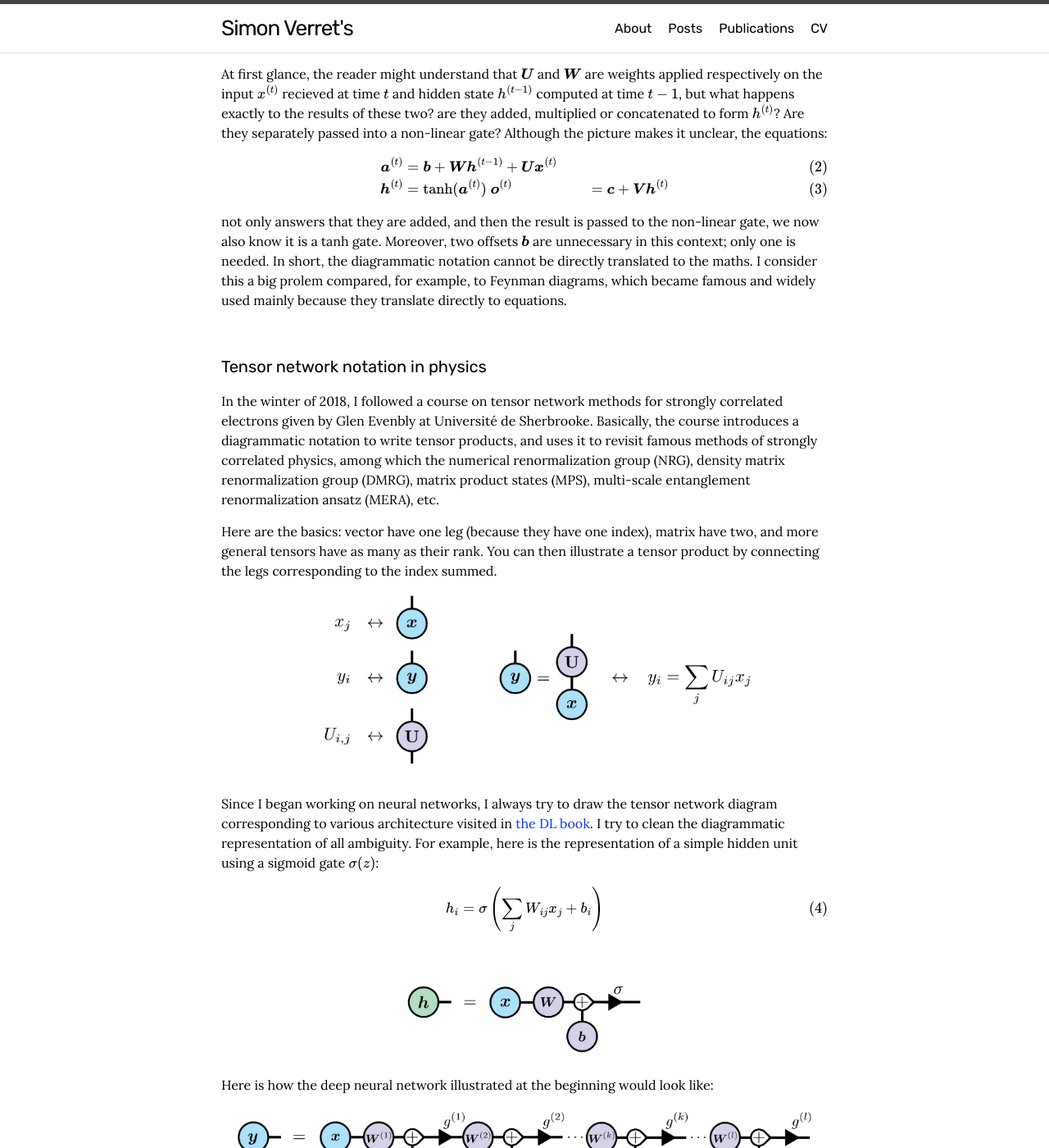
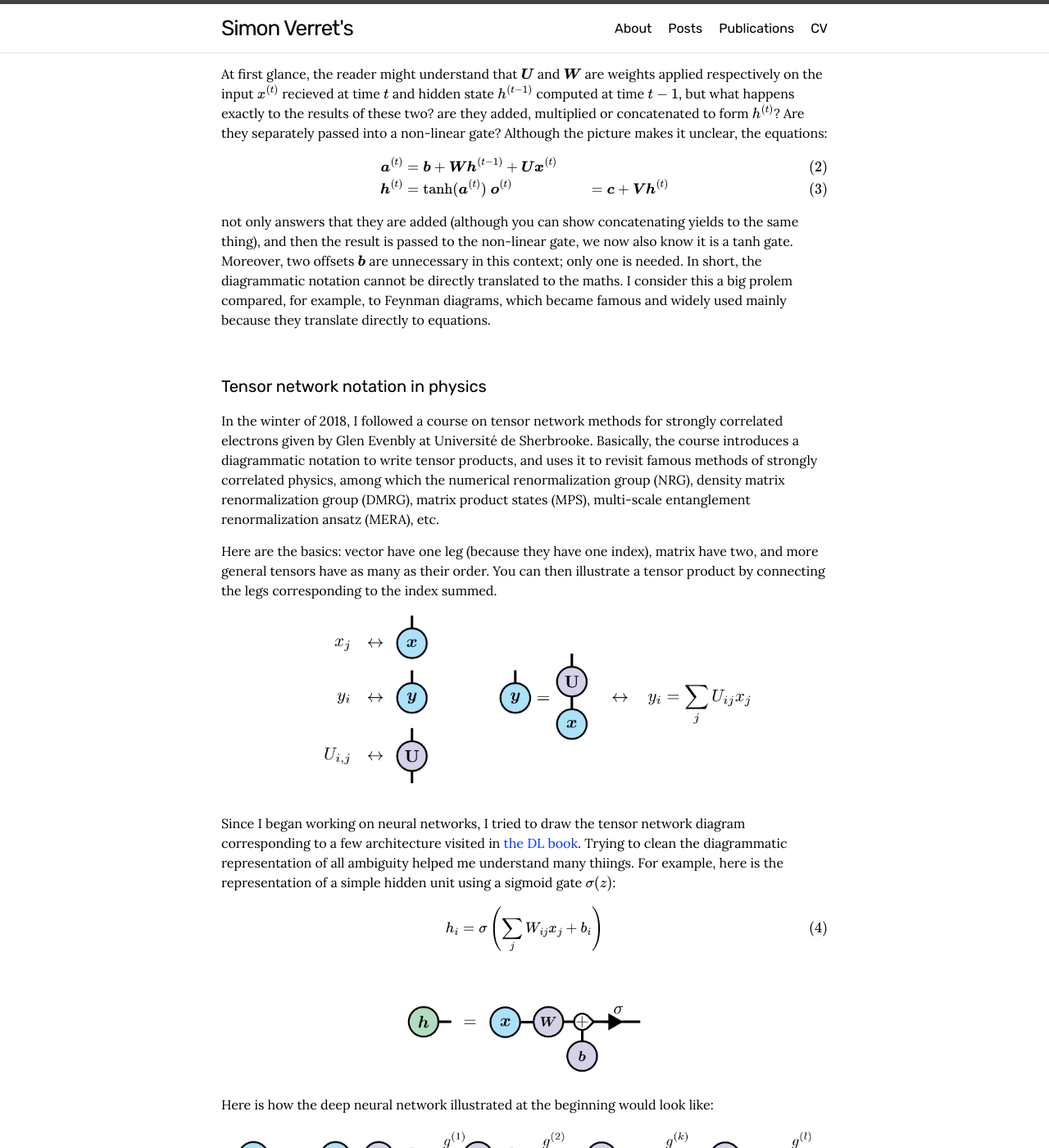
Before and after one commit to simonverret/simonverret.github.io, a Jekyll site: the page built from _posts/2019-02-16-tensor-network-diagrams-of-typical-neural-network.md, in a window 1280 px wide and 1400 px high, scrolled down 999 px. Shown: the whole window at 82% size. Built offline with Jekyll 4.4.1, drawn with Linux system fonts in a browser that asks for light colours; some web fonts are replaced; formulas are drawn with MathJax 3; comment, search, counter and statistics services are not loaded; some of the changed text lies outside the part shown.

Commit message:
slight update to the tensor network post

```diff
--- a/_posts/2019-02-16-tensor-network-diagrams-of-typical-neural-network.md
+++ b/_posts/2019-02-16-tensor-network-diagrams-of-typical-neural-network.md
@@ -36,7 +36,7 @@ At first glance, the reader might understand that $\vec U$ and $\vec W$ are weig
 \vec h^{(t)} &= \tanh(\vec a^{(t)})\\\
 \vec o^{(t)} &= \vec c + \vec V\vec h^{(t)}
 \end{align}
-not only answers that they are added, and then the result is passed to the non-linear gate, we now also know it is a tanh gate. Moreover, two offsets $\vec b$ are unnecessary in this context; only one is needed. In short, the diagrammatic notation cannot be directly translated to the maths. I consider this a big prolem compared, for example, to Feynman diagrams, which became famous and widely used mainly because they translate directly to equations.
+not only answers that they are added (although you can show concatenating yields to the same thing), and then the result is passed to the non-linear gate, we now also know it is a tanh gate. Moreover, two offsets $\vec b$ are unnecessary in this context; only one is needed. In short, the diagrammatic notation cannot be directly translated to the maths. I consider this a big prolem compared, for example, to Feynman diagrams, which became famous and widely used mainly because they translate directly to equations.
 
 <br>
 
@@ -44,10 +44,10 @@ Tensor network notation in physics
 ---
 In the winter of 2018, I followed a course on tensor network methods for strongly correlated electrons given by Glen Evenbly at Université de Sherbrooke. Basically, the course introduces a diagrammatic notation to write tensor products, and uses it to revisit famous methods of strongly correlated physics, among which the numerical renormalization group (NRG), density matrix renormalization group (DMRG), matrix product states (MPS), multi-scale entanglement renormalization ansatz (MERA), etc.
 
-Here are the basics: vector have one leg (because they have one index), matrix have two, and more general tensors have as many as their rank. You can then illustrate a tensor product by connecting the legs corresponding to the index summed.
+Here are the basics: vector have one leg (because they have one index), matrix have two, and more general tensors have as many as their order. You can then illustrate a tensor product by connecting the legs corresponding to the index summed.
 <img class="center" src="/img/neuralTensorNetwork-03.png"  title="basics of the tensor network notation" width="800px"/>
 
-Since I began working on neural networks, I always try to draw the tensor network diagram corresponding to various architecture visited in <a href='https://www.deeplearningbook.org/'>the DL book</a>. I try to clean the diagrammatic representation of all ambiguity. For example, here is the representation of a simple hidden unit using a sigmoid gate $\sigma(z)$:
+Since I began working on neural networks, I tried to draw the tensor network diagram corresponding to a few architecture visited in <a href='https://www.deeplearningbook.org/'>the DL book</a>. Trying to clean the diagrammatic representation of all ambiguity helped me understand many thiings. For example, here is the representation of a simple hidden unit using a sigmoid gate $\sigma(z)$:
 \begin{align}
 h_{i}=\sigma\left(\sum_{j}W_{ij}x_{j}+b_{i}\right)
 \end{align}
```
Also changed, not shown: other parts of _posts/2019-02-16-tensor-network-diagrams-of-typical-neural-network.md (+1 -1 lines).
